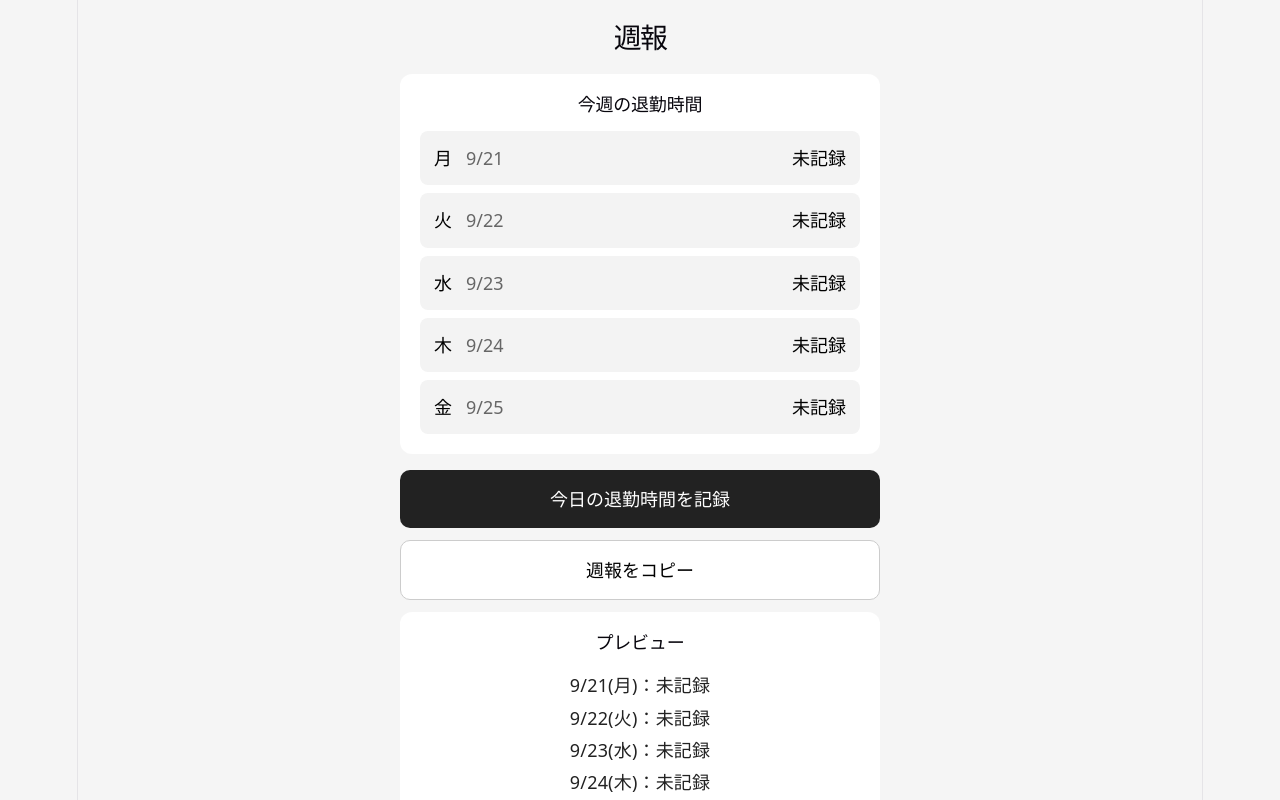
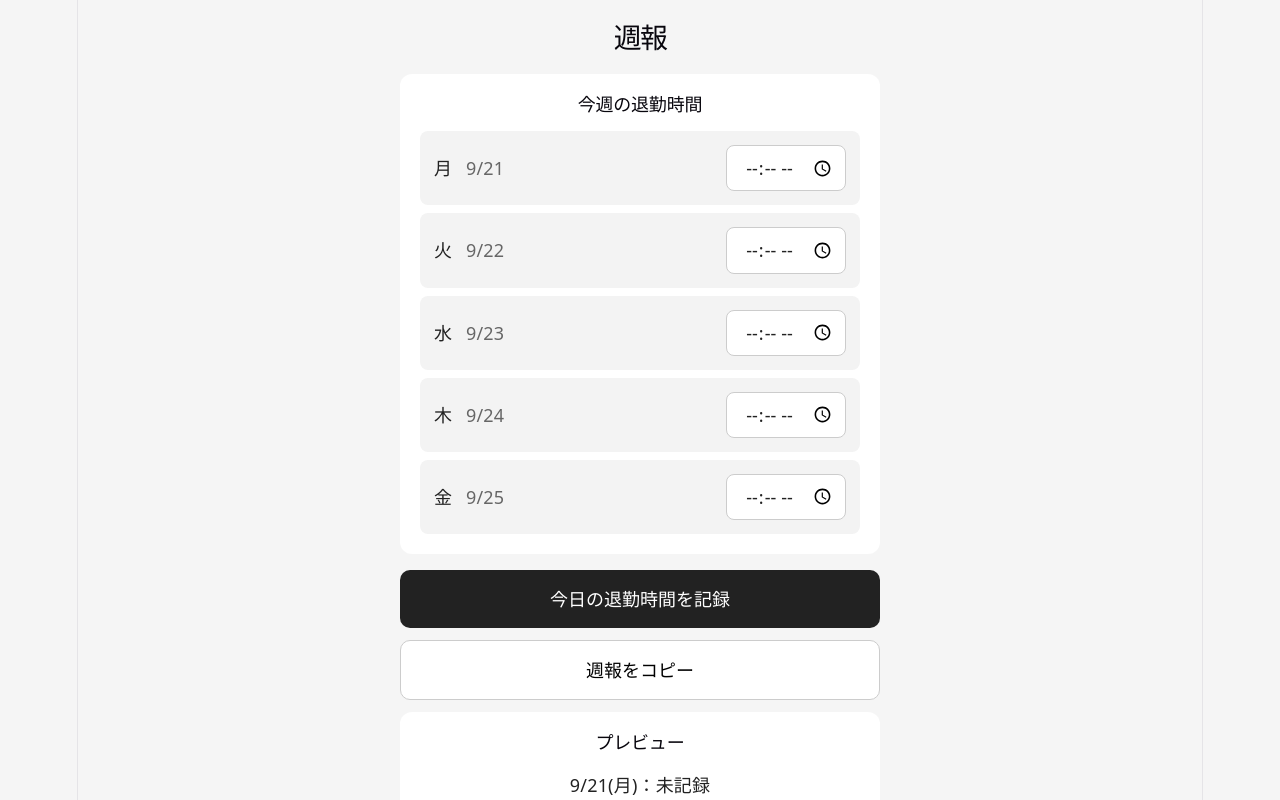
Before and after one commit to noimica/weekly-report, a React (Vite) app: page / in a window 1280 px wide. Shown: the top 800 px of the page. Built offline with nearby package versions, Linux system fonts and the light colour scheme.

Commit message:
時刻表示のUI

```diff
--- a/src/App.tsx
+++ b/src/App.tsx
@@ -62,39 +62,11 @@ function App() {
     localStorage.setItem(STORAGE_KEY, JSON.stringify(records));
   }, [records]);
 
-  function recordToday() {
-    const now = new Date();
-
-    const date = formatDate(now);
-    const leavingTime = now.toLocaleTimeString('ja-JP', {
-      hour: '2-digit',
-      minute: '2-digit',
-    });
-
-    setRecords((current) => {
-      const existing = current.find((record) => record.date === date);
-
-      if (existing) {
-        return current.map((record) =>
-          record.date === date
-            ? { ...record, leavingTime }
-            : record,
-        );
-      }
-
-      return [...current, { date, leavingTime }];
-    });
-  }
-
-  function editTime(date: string) {
-    const current = records.find((record) => record.date === date);
-
-    const leavingTime = window.prompt(
-      '退勤時間を入力してください',
-      current?.leavingTime ?? '18:00',
-    );
-
+  function saveLeavingTime(date: string, leavingTime: string) {
     if (!leavingTime) {
+      setRecords((currentRecords) =>
+        currentRecords.filter((record) => record.date !== date),
+      );
       return;
     }
 
@@ -113,6 +85,19 @@ function App() {
 
       return [...currentRecords, { date, leavingTime }];
     });
+  }
+
+  function recordToday() {
+    const now = new Date();
+
+    const date = formatDate(now);
+    const leavingTime = now.toLocaleTimeString('en-GB', {
+      hour: '2-digit',
+      minute: '2-digit',
+      hour12: false,
+    });
+
+    saveLeavingTime(date, leavingTime);
   }
 
   function generateReport(): string {
@@ -148,29 +133,29 @@ function App() {
         <div className="records">
           {weekDays.map((date, index) => {
             const dateString = formatDate(date);
-
             const record = records.find(
               (record) => record.date === dateString,
             );
 
             return (
-              <button
-                className="day-row"
-                key={dateString}
-                onClick={() => editTime(dateString)}
-              >
-                <span className="day">
-                  {dayNames[index]}
-                </span>
+              <div className="day-row" key={dateString}>
+                <span className="day">{dayNames[index]}</span>
 
-                <span className="date">
-                  {formatDisplayDate(date)}
-                </span>
+                <span className="date">{formatDisplayDate(date)}</span>
 
-                <span className="time">
-                  {record?.leavingTime ?? '未記録'}
-                </span>
-              </button>
+                <label className="time-input-wrap">
+                  <span className="sr-only">退勤時間</span>
+                  <input
+                    aria-label="退勤時間"
+                    type="time"
+                    className="time-input"
+                    value={record?.leavingTime ?? ''}
+                    onChange={(event) =>
+                      saveLeavingTime(dateString, event.target.value)
+                    }
+                  />
+                </label>
+              </div>
             );
           })}
         </div>
--- a/src/style.css
+++ b/src/style.css
@@ -57,11 +57,6 @@ h2 {
   padding: 14px;
   background: #f3f3f3;
   text-align: left;
-  cursor: pointer;
-}
-
-.day-row:active {
-  background: #ddd;
 }
 
 .day {
@@ -72,10 +67,33 @@ h2 {
   color: #666;
 }
 
-.time {
-  font-size: 18px;
-  font-weight: bold;
-  text-align: right;
+.time-input-wrap {
+  display: flex;
+  justify-content: flex-end;
+}
+
+.time-input {
+  width: 100%;
+  max-width: 120px;
+  border: 1px solid #ccc;
+  border-radius: 8px;
+  background: white;
+  color: #222;
+  font: inherit;
+  padding: 8px 10px;
+  text-align: center;
+}
+
+.sr-only {
+  position: absolute;
+  width: 1px;
+  height: 1px;
+  padding: 0;
+  margin: -1px;
+  overflow: hidden;
+  clip: rect(0, 0, 0, 0);
+  white-space: nowrap;
+  border: 0;
 }
 
 .primary-button,
--- a/vite.config.ts
+++ b/vite.config.ts
@@ -1,4 +1,4 @@
-import { defineConfig } from "vite";
+import { defineConfig } from "vitest/config";
 import react from "@vitejs/plugin-react";
 import { VitePWA } from "vite-plugin-pwa";
 
@@ -41,4 +41,8 @@ export default defineConfig({
       binaryInterval: 1500,
     },
   },
+  test: {
+    environment: "jsdom",
+    globals: true,
+  },
 });
```
Also changed, not shown: package.json (+8 -2 lines), 2 other files (tests, documents, lock files or other folders).
